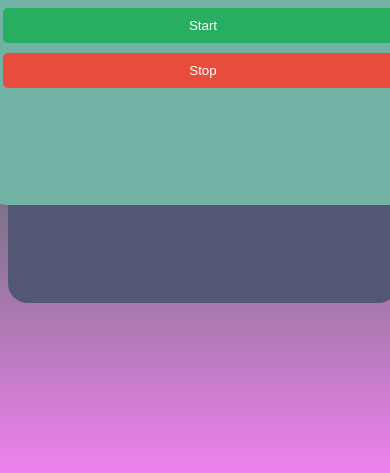
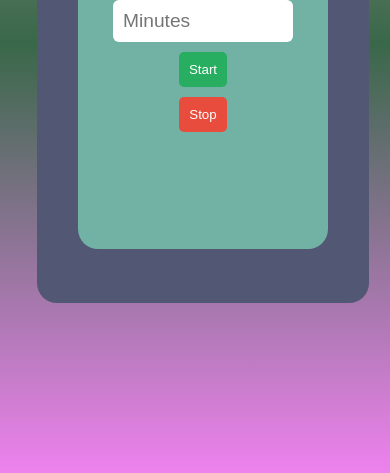
Before and after one commit to dheeraj0274/TimerClock, a plain HTML site: page index.html in a window 390 px wide. Shown: the part 387-860 px from the top of the page. Drawn offline with Linux system fonts and the light colour scheme.

Commit message:
Update index.html

```diff
--- a/index.html
+++ b/index.html
@@ -92,32 +92,41 @@ button#stop-btn:hover {
 }
 @media screen and (max-width: 480px) {
     .container {
-        width: 95%;
+        display: flex;
+        justify-content: center;
+        align-items: center;
+        width: 80%;
+
         padding: 10px;
     }
 
     #app {
         padding: 1rem;
+        width: 70%;
     }
 
     .timer {
         font-size: 2rem;
         margin: 10px;
         padding: 5px;
+        width: 60%;
     }
 
     .form-group {
         flex-direction: column;
-        align-items: stretch;
+        display: flex;
+        align-items: center;
+
     }
 
     input[type="number"] {
         margin-bottom: 10px;
-        width: 100%;
+        width: 40%;
+        padding: 10px;
     }
 
     button#start-btn, button#stop-btn {
-        width: 100%;
+        padding: 10px;
         margin-bottom: 10px;
     }
 }
```
